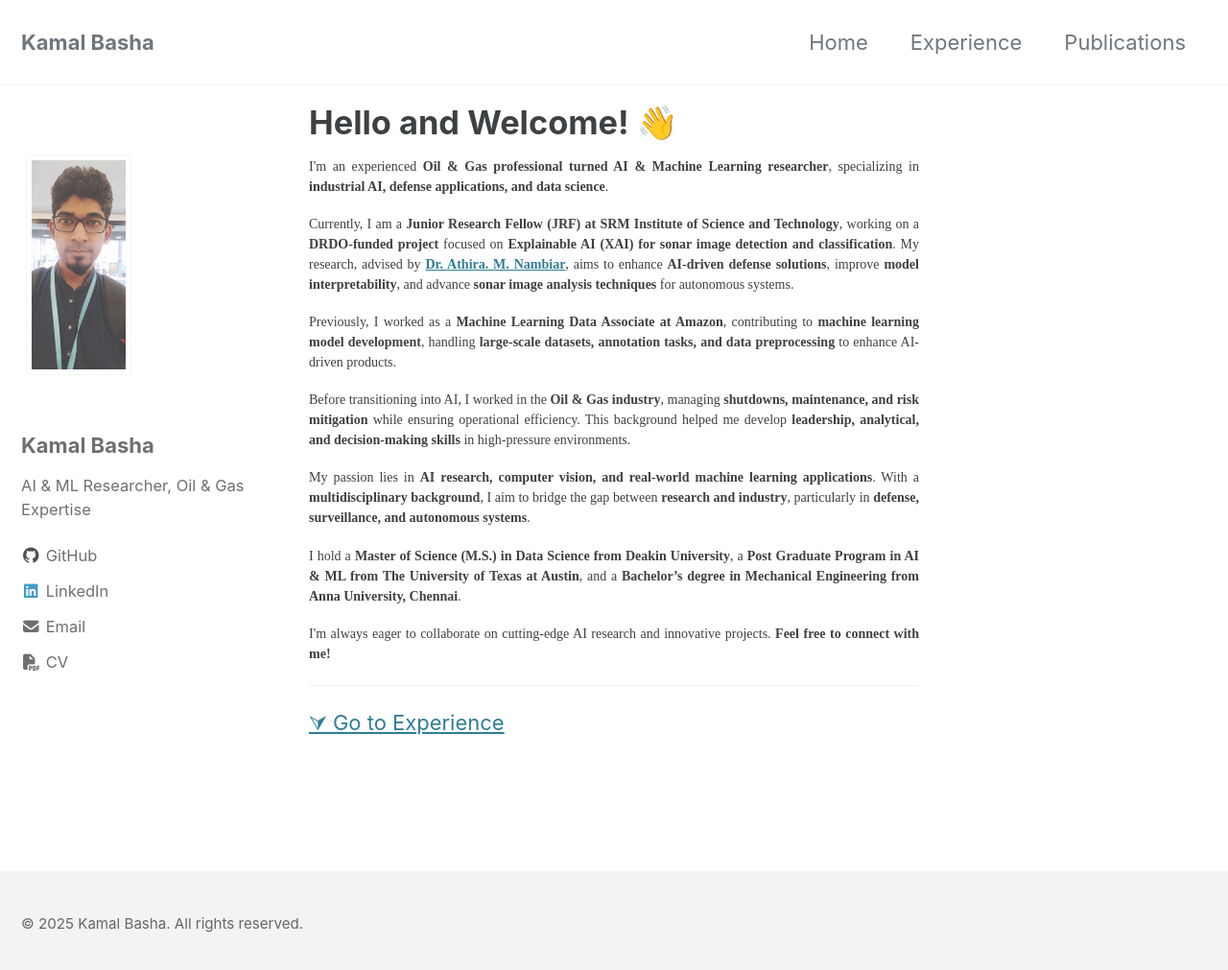
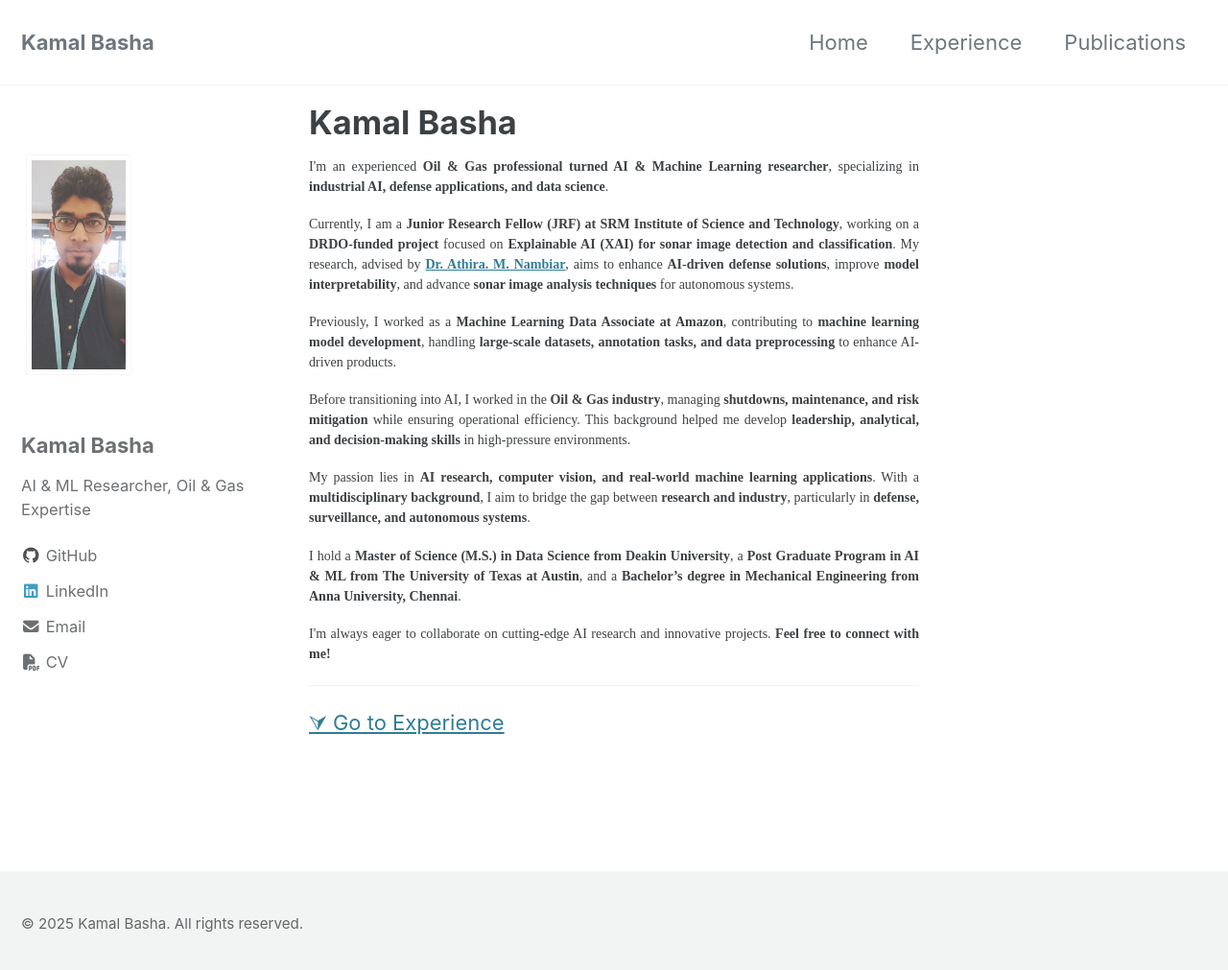
Before and after one commit to bashakamal/bashakamal.github.io, a Jekyll site: the page built from index.md, in a window 1280 px wide and 1019 px high. Shown: the top 1011 px of the window at 96% size. Built offline with Jekyll 4.4.1, drawn with Linux system fonts in a browser that asks for light colours; cached includes are drawn as plain includes.

Commit message:
Update title in index.md to 'Kamal Basha'

```diff
--- a/index.md
+++ b/index.md
@@ -1,8 +1,9 @@
 ---
 layout: home
-title: "Hello and Welcome! 👋"
+title: "Kamal Basha"
 author_profile: true
 ---
+
 
 <div style="font-size: 14px; line-height: 1.5; text-align: justify; font-family: 'Times New Roman', Times, serif;">
 
```
